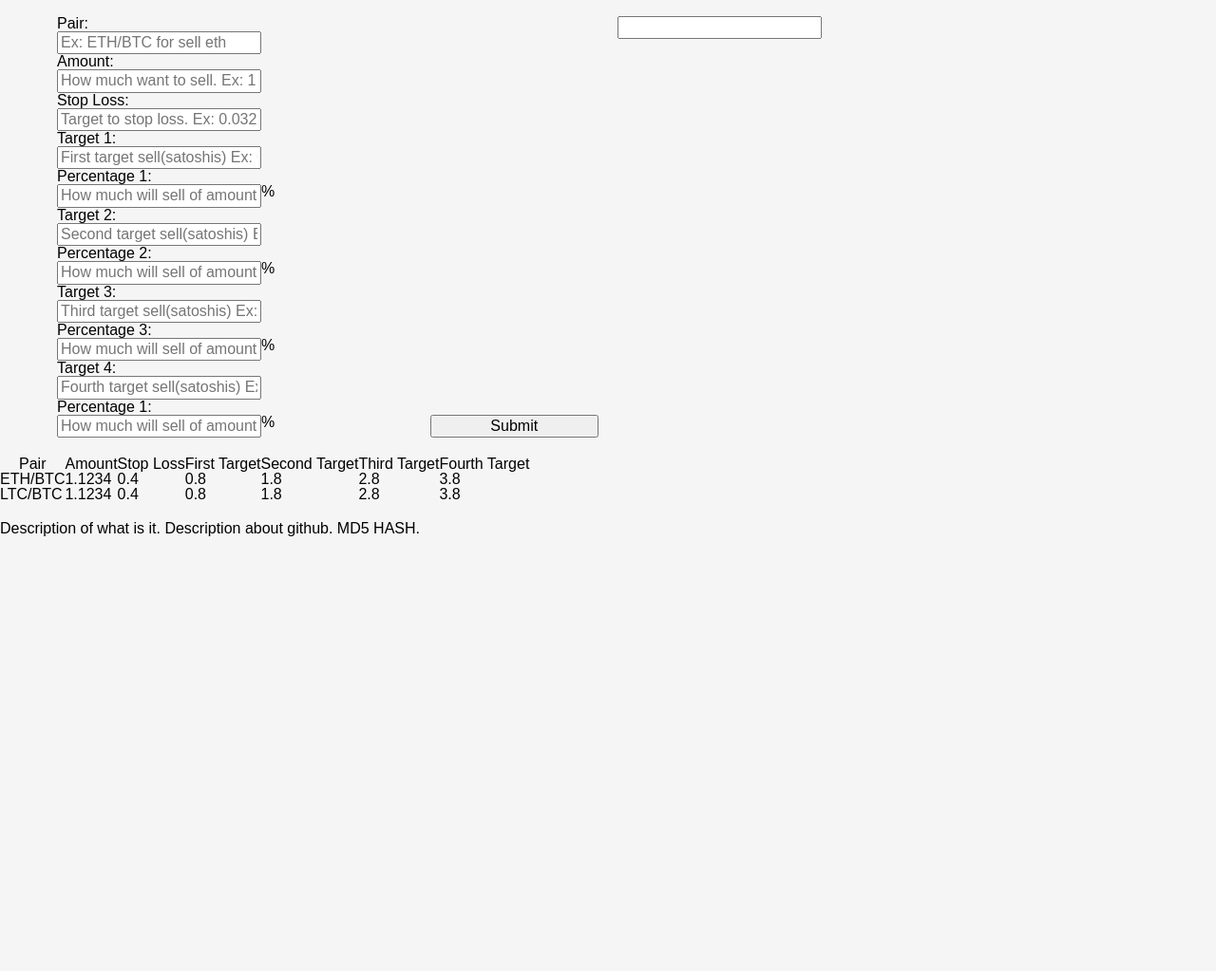
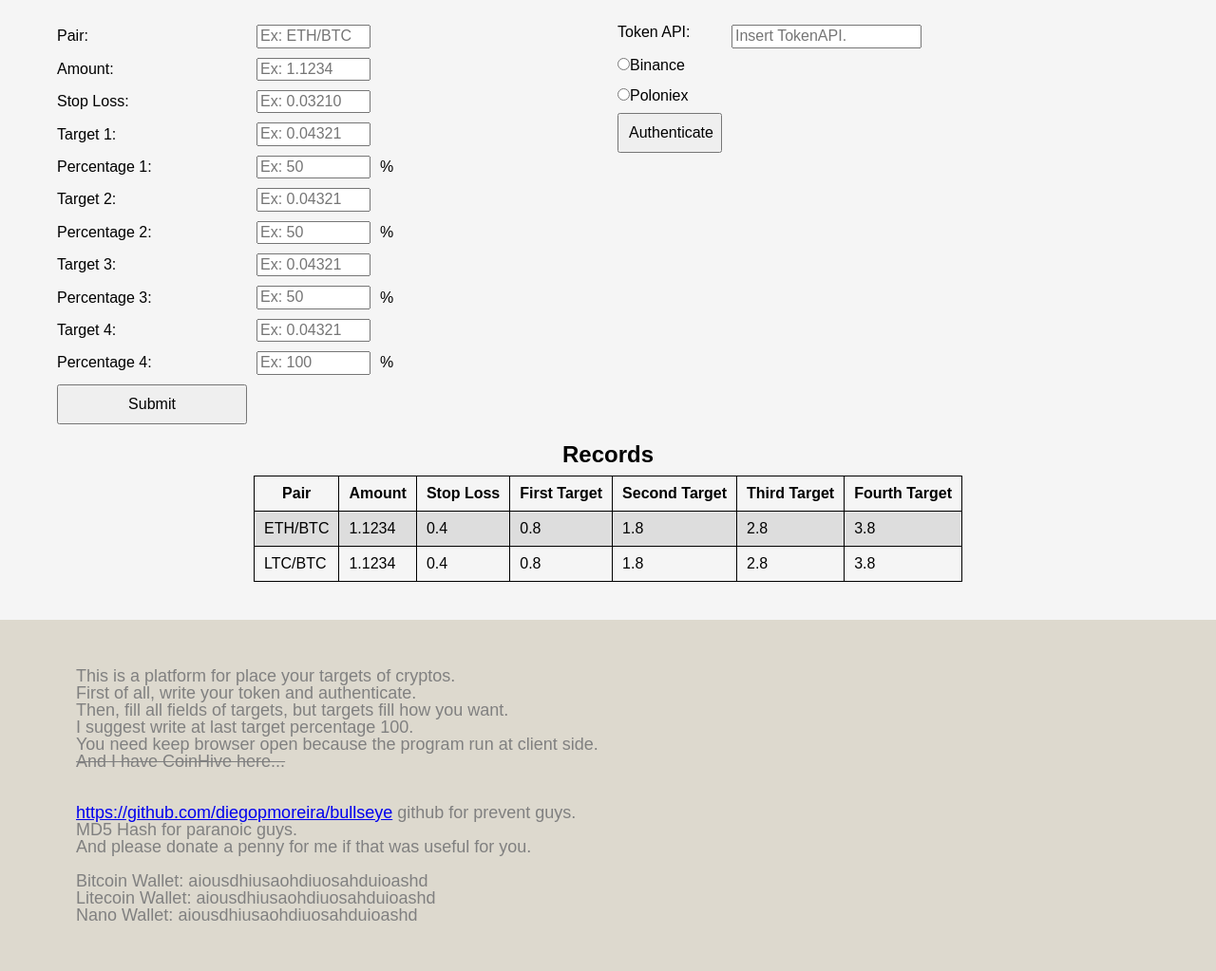
Before and after one commit to diegopmoreira/bullseye, a website: page index.html in a window 1280 px wide. Shown: the part 78-1101 px from the top of the page at 95% size. Before the commit the page ends 800 px from the top, so only its background shows below. Drawn offline with Linux system fonts and the light colour scheme.

Commit message:
finished front

```diff
--- a/index.html
+++ b/index.html
@@ -18,31 +18,31 @@
       <form class="targets">
 
         <h3>Pair:</h3>
-        <input class="pair" type="text" placeholder="Ex: ETH/BTC for sell eth ">
+        <input class="pair" type="text" placeholder="Ex: ETH/BTC">
         <h3>Amount:</h3>
-        <input class="amount" type="text" placeholder="How much want to sell. Ex: 1.1234">
+        <input class="amount" type="text" placeholder="Ex: 1.1234">
         <h3>Stop Loss:</h3>
-        <input class="target" type="text" placeholder="Target to stop loss. Ex: 0.03210">
+        <input class="target" type="text" placeholder="Ex: 0.03210">
 
         <h3>Target 1:</h3>
-        <input class="target" type="text" placeholder="First target sell(satoshis) Ex: 0.04321">
+        <input class="target" type="text" placeholder="Ex: 0.04321">
         <h3>Percentage 1:</h3>
-        <input class="percentage" type="text" placeholder="How much will sell of amount at first target. Ex: 50">
+        <input class="percentage" type="text" placeholder="Ex: 50">
         <span>%</span>
         <h3>Target 2:</h3>
-        <input class="target" type="text" placeholder="Second target sell(satoshis) Ex: 0.04321">
+        <input class="target" type="text" placeholder="Ex: 0.04321">
         <h3>Percentage 2:</h3>
-        <input class="percentage" type="text" placeholder="How much will sell of amount at second target. Ex: 50">
+        <input class="percentage" type="text" placeholder="Ex: 50">
         <span>%</span>
         <h3>Target 3:</h3>
-        <input class="target" type="text" placeholder="Third target sell(satoshis) Ex: 0.04321">
+        <input class="target" type="text" placeholder="Ex: 0.04321">
         <h3>Percentage 3:</h3>
-        <input class="percentage" type="text" placeholder="How much will sell of amount at third target. Ex: 50">
+        <input class="percentage" type="text" placeholder="Ex: 50">
         <span>%</span>
         <h3>Target 4:</h3>
-        <input class="target" type="text" placeholder="Fourth target sell(satoshis) Ex: 0.04321">
-        <h3>Percentage 1:</h3>
-        <input class="percentage" type="text" placeholder="How much will sell of amount at forth target. Ex: 100">
+        <input class="target" type="text" placeholder="Ex: 0.04321">
+        <h3>Percentage 4:</h3>
+        <input class="percentage" type="text" placeholder="Ex: 100">
         <span>%</span>
         <button class="submit">Submit</button>
 
@@ -50,13 +50,22 @@
     </section>
 
     <section class="right_side">
-      <form action="auths">
-        <input type="text" class="token">
+      <form class="auths">
+        <h3>Token API:</h3>
+        <input type="text" class="token" placeholder="Insert TokenAPI.">
+        <div>
+          <input type="radio" name="exchange">Binance
+          <br>
+          <br>
+          <input type="radio" name="exchange">Poloniex
+        </div>
+        <button>Authenticate</button>
       </form>
     </section>
 
     <section class="records">
       <table>
+        <caption>Records</caption>
         <tr>
           <th>Pair</th>
           <th>Amount</th>
@@ -69,25 +78,41 @@
         <tr>
           <td>ETH/BTC</td>
           <td>1.1234</td>
-          <td>0.4</td>
-          <td>0.8</td>
-          <td>1.8</td>
-          <td>2.8</td>
-          <td>3.8</td>
+          <td>0.4<i></i></td>
+          <td>0.8<i></i></td>
+          <td>1.8<i></i></td>
+          <td>2.8<i></i></td>
+          <td>3.8<i></i></td>
         </tr>
         <tr>
           <td>LTC/BTC</td>
           <td>1.1234</td>
-          <td>0.4</td>
-          <td>0.8</td>
-          <td>1.8</td>
-          <td>2.8</td>
-          <td>3.8</td>
+          <td>0.4<i></i></td>
+          <td>0.8<i></i></td>
+          <td>1.8<i></i></td>
+          <td>2.8<i></i></td>
+          <td>3.8<i></i></td>
         </tr>
       </table>
     </section>
     <footer class="footer">
-      Description of what is it. Description about github. MD5 HASH.
+      <p>
+        This is a platform for place your targets of cryptos.<br>
+        First of all, write your token and authenticate.<br>
+        Then, fill all fields of targets, but targets fill how you want.<br>
+        I suggest write at last target percentage 100.<br>
+        You need keep browser open because the program run at client side.<br>
+        <strike>And I have CoinHive here...</strike><br>
+        <br>
+        <br>
+        <a href="https://github.com/diegopmoreira/bullseye">https://github.com/diegopmoreira/bullseye</a> github for prevent guys.<br>
+        MD5 Hash for paranoic guys.<br>
+        And please donate a penny for me if that was useful for you.<br>
+        <br>
+        Bitcoin Wallet: aiousdhiusaohdiuosahduioashd<br>
+        Litecoin Wallet: aiousdhiusaohdiuosahduioashd<br>
+        Nano Wallet: aiousdhiusaohdiuosahduioashd<br>
+      </p>
     </footer>
   </div>
 </body>
--- a/src/scss/style.scss
+++ b/src/scss/style.scss
@@ -1,4 +1,5 @@
 $bg: whitesmoke;
+$footer: #ddd9ce;
 $font_all: Arial;
 
 body{
@@ -16,24 +17,49 @@ body{
   "footer    footer"
   ;
   grid-gap:20px;
+  @media (max-width: 850px) {
+    grid-template-columns: 1fr;
+  grid-template-areas:
+  "title"
+  "right_side"
+  "left_side"
+  "records"
+  "footer"
+  ;
+
+  }
 }
 
 .title{
   grid-area: title;
   justify-self: center;
+  font-weight: bold;
+  font-size: 36px;
 }
 
 .left_side{
   grid-area: left_side;
   margin-left: 60px;
+  @media (max-width: 850px){
+    margin-left: 0px;
+  }
 
   .targets{
     display: grid;
-    grid-template-columns: 1fr 1fr 1fr;
+    grid-template-columns: 200px 120px 60px;
+    grid-gap: 10px;
 
   }
   h3{
-    grid-column: 1 / -1;
+    grid-column: 1;
+    align-self: center;
+  }
+  span{
+    align-self: center;
+  }
+  button{
+    grid-column:1;
+    padding: 10px;
   }
 
 }
@@ -42,12 +68,53 @@ body{
 
 .right_side{
   grid-area: right_side;
+
+  .auths{
+    display: grid;
+    grid-template-columns: 110px 200px;
+    grid-gap: 10px;
+
+  }
+  div{
+    grid-column: 1/-1;
+  }
+  button{
+    padding: 10px;
+  }
 }
 
 .records{
   grid-area: records;
+  justify-self: center;
+  table, th, tr, td{
+    border: 1px solid black;
+    padding: 10px;
+  }
+  tr:nth-child(even) {
+    background-color: #dddddd;
+}
+  th{
+    font-weight: bold;
+  }
+  caption{
+    font-weight: bold;
+    font-size: 24px;
+    margin-bottom: 10px;
+  }
 }
 
 .footer{
   grid-area: footer;
+  background: $footer;
+  margin-top: 20px;
+  p{
+    padding: 50px;
+    padding-left: 80px;
+    color: grey;
+    font-size: 18px;
+    @media (max-width: 850px){
+      padding:10px;
+    }
+  }
+
 }
```
Also changed, not shown: src/css/style.css.
